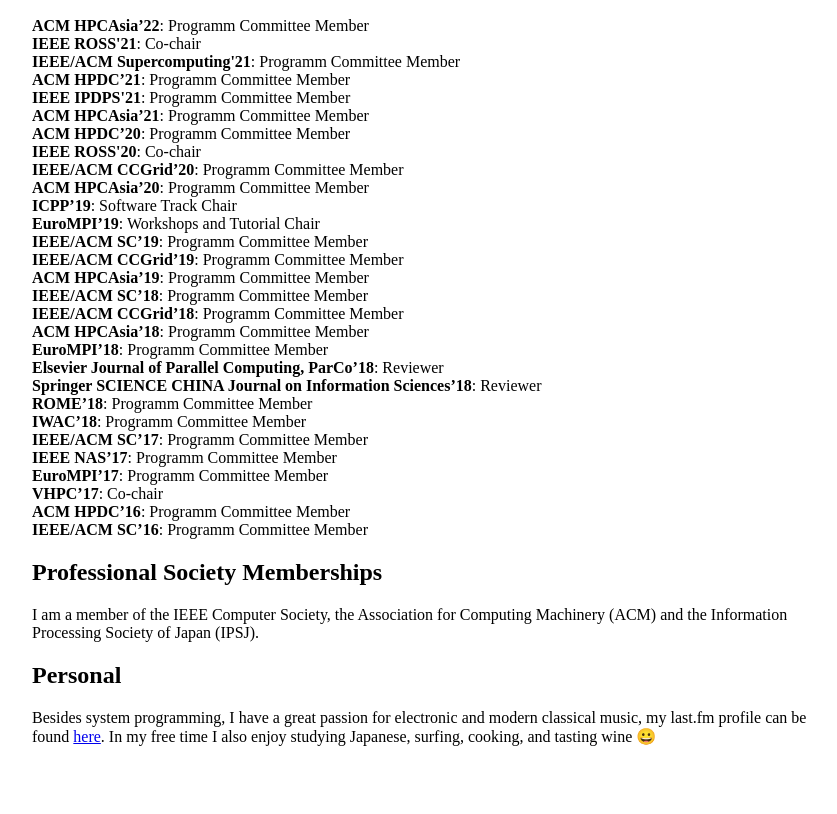
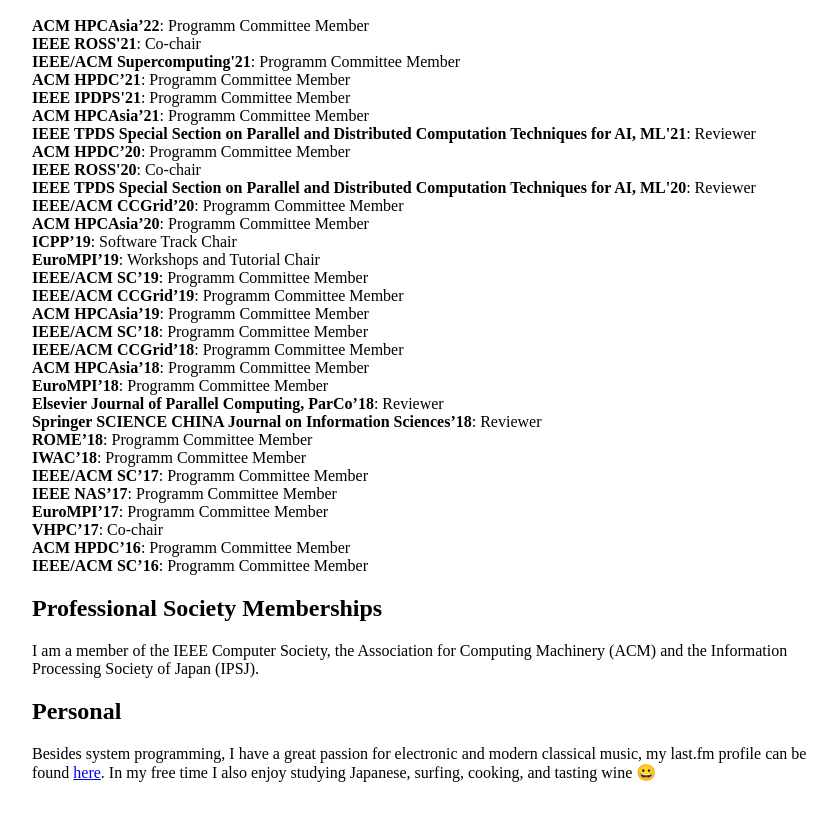
Before and after one commit to bgerofi/bgerofi.github.io, a plain HTML site: page index.html in a window 1280 px wide. Shown: the part 4764-5578 px from the top of the page, without its empty margins (218-1055 px from the left). Drawn offline with Linux system fonts and the light colour scheme.

Commit message:
Add IEEE AI journal

```diff
--- a/index.html
+++ b/index.html
@@ -424,8 +424,10 @@ Rolf Riesen, <u>Balazs Gerofi</u>, Yutaka Ishikawa, Robert W. Wisniewski
 <b>ACM HPDC’21</b>: Programm Committee Member <br>
 <b>IEEE IPDPS'21</b>: Programm Committee Member <br>
 <b>ACM HPCAsia’21</b>: Programm Committee Member <br>
+<b>IEEE TPDS Special Section on Parallel and Distributed Computation Techniques for AI, ML'21</b>: Reviewer <br>
 <b>ACM HPDC’20</b>: Programm Committee Member <br>
 <b>IEEE ROSS'20</b>: Co-chair <br>
+<b>IEEE TPDS Special Section on Parallel and Distributed Computation Techniques for AI, ML'20</b>: Reviewer <br>
 <b>IEEE/ACM CCGrid’20</b>: Programm Committee Member <br>
 <b>ACM HPCAsia’20</b>: Programm Committee Member <br>
 <b>ICPP’19</b>: Software Track Chair<br>
```
